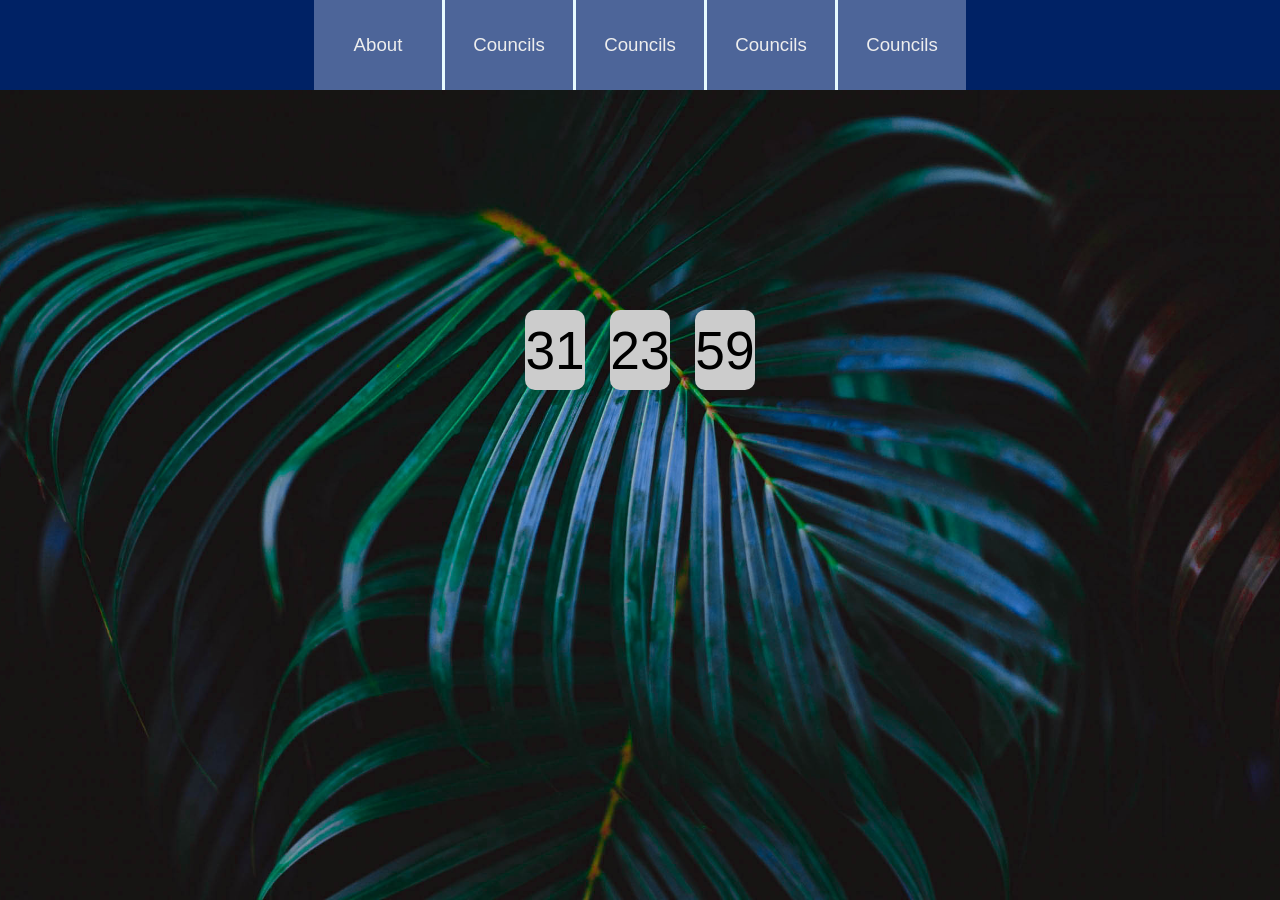
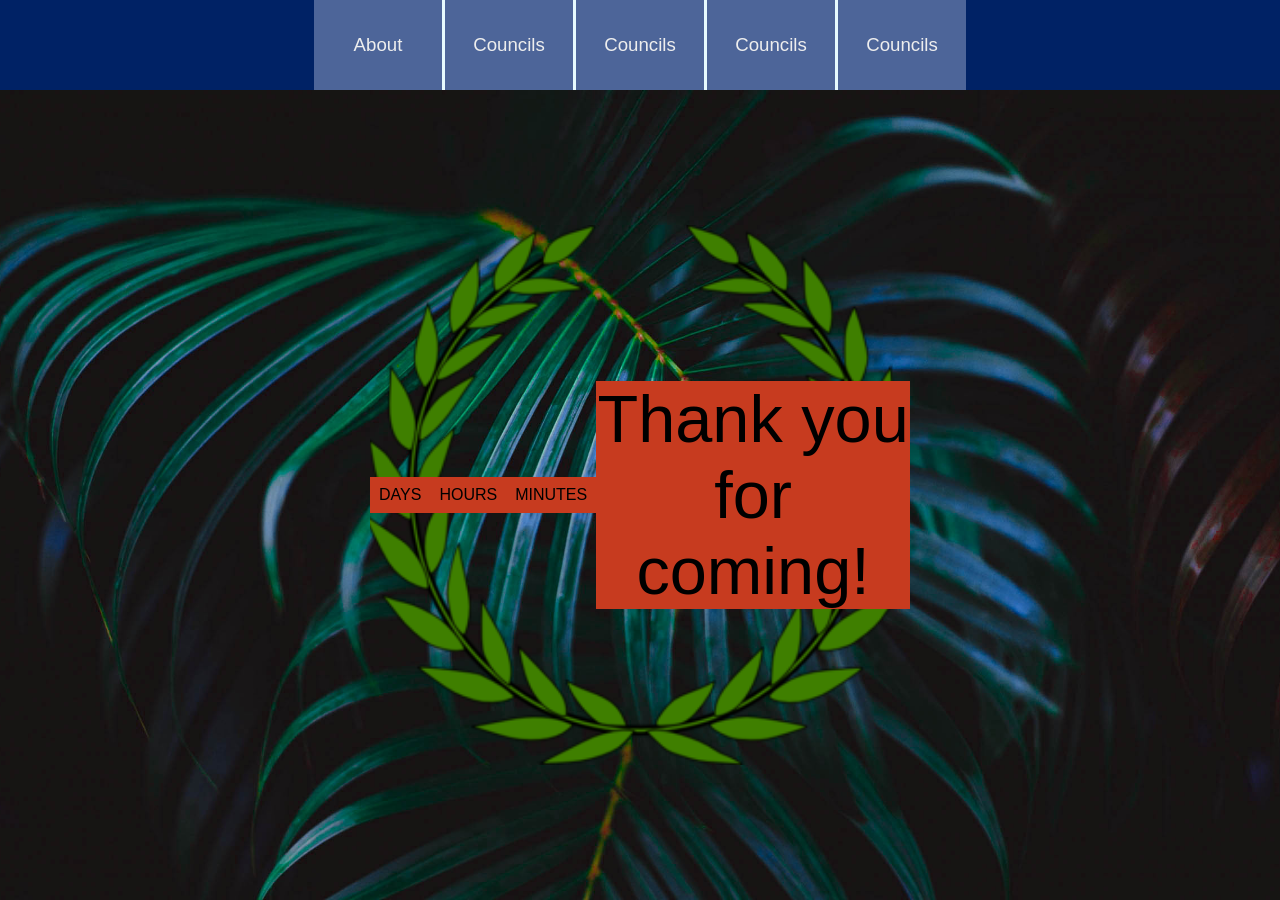
Before and after one commit to kaine119/dhap-2019, a Jekyll site: the page built from index.html, in a window 1280 px wide. Built offline with Jekyll 4.4.1, drawn with Linux system fonts in a browser that asks for light colours.

Commit message:
Properly implement countdown on index

```diff
--- a/assets/css/header.css
+++ b/assets/css/header.css
@@ -37,7 +37,7 @@
         align-items: center;
         padding-top: 0.5vh;
         padding-bottom: 0.5vh;
-        margin-left: 85vw;
+        margin-left: 80vw;
         margin-right: 0px;
     }
 
--- a/assets/css/index.css
+++ b/assets/css/index.css
@@ -13,51 +13,59 @@
     background-image: url({{ site.baseurl }}/assets/img/leaves.jpg);
     background-position: center;
     background-size: cover;
-}
-
-.container {
-    position: relative;
-    top: 20vh;
-    left: 30vw;
-    height: auto;
-    width: 40%;
     display: flex;
     justify-content: center;
-    -ms-align-items: center;
     align-items: center;
 }
 
-#olive-branch {
-    position: absolute;
-    width: 40%;
-    left: 30%;
-    top: 0%;
-    /*animation: wipe 1s;*/
-}
-
-@keyframes wipe {
-    from { width: 0%; }
-    to { width: 40%;  }
+#hero .container {
+    background-image: url({{ site.baseurl }}/assets/img/olive-branch.png);
+    background-size: cover;
+    background-position: center;
+    height: 60vh;
+    width: 60vh;
+    display: flex;
+    flex-direction: column;
+    align-items: center;
+    justify-content: center;
 }
 
 #countdown {
-    width: 10vw;
-    height: 10em;
     display: flex;
-    justify-content: center;
+    justify-content: space-around;
+    width: 100%;
     align-items: center;
-    z-index: 4;
+
 }
 
 .countdown-digits {
-    margin-left: 1vw;
-    margin-right: 1vw;
-    width: 80pt;
-    height: 60pt;
-    border-radius: 10px;
-    background: #ccc;
-    display: flex;
+    display: inline-flex;
+    flex-direction: column;
     justify-content: center;
     align-items: center;
-    font-size: 40pt;
+    height: auto;
+    width: auto;
+    background: var(--accent2);
+    padding: 1vh;
+    text-transform: uppercase;
 }
+
+.countdown-digits span {
+    font-size: 50pt;
+
+}
+
+#countdown-over {
+    display: none;
+    text-align: center;
+    background: var(--accent2);
+    font-size: 50pt;
+}
+
+#subtitle {
+    background: var(--accent2);
+    border-radius: 10px;
+    font-size: 30pt;
+    margin-top: 3vh;
+    padding: 1vh;
+}
--- a/index.html
+++ b/index.html
@@ -5,11 +5,56 @@
 ---
 <section id="hero">
     <div class="container">
-        <!-- <img src="{{ site.baseurl }}/assets/img/olive-branch.jpg" alt="" id="olive-branch"> -->
         <span id="countdown">
-            <span class="countdown-digits" id="days">31</span>
-            <span class="countdown-digits" id="hours">23</span>
-            <span class="countdown-digits" id="minutes">59</span>
+            <div class="countdown-digits">
+                Days<br>
+                <span id="days">31</span>
+            </div>
+            <div class="countdown-digits">
+                Hours<br>
+                <span id="hours">23</span>
+            </div>
+            <div class="countdown-digits">
+                Minutes<br>
+                <span id="minutes">59</span>
+            </div>
+            <span id="countdown-over">Thank you for coming!</span>
+        </span>
+        <span id="subtitle">
+            ...to DHAP 2019
         </span>
     </div>
 </section>
+
+<script>
+    // 17 Jan 2019, 1am
+    let deadline = new Date(2019, 0, 17, 1, 0, 0);
+
+    let showCountdown = function() {
+        let diff = deadline - new Date();
+
+        if (diff > 0) {
+            let days = Math.floor(diff / 86400000).toString().padStart(2, '0'); // (24 * 60 * 60 * 1000)
+            diff -= days * 86400000;
+            let hours = Math.floor(diff / 3600000).toString().padStart(2, '0'); // (60 * 60 * 1000)
+            diff -= hours * 3600000;
+            let minutes = Math.floor(diff / 60000).toString().padStart(2, '0'); // (60 * 1000)
+
+            // padding
+            document.getElementById('days').innerText = days;
+            document.getElementById('hours').innerText = hours;
+            document.getElementById('minutes').innerText = minutes;
+        } else {
+            document.getElementById('days').style.display = "none";
+            document.getElementById('hours').style.display = "none";
+            document.getElementById('minutes').style.display = "none";
+            document.getElementById('subtitle').style.display = "none"
+            document.getElementById('countdown-over').style.display = "block";
+        }
+
+    };
+
+    showCountdown();
+
+    setInterval(showCountdown, 1000)
+</script>
```
Also changed, not shown: about.md (deleted, +0 -18 lines), assets/img/olive-branch.jpg (deleted), assets/img/olive-branch.png (added).
